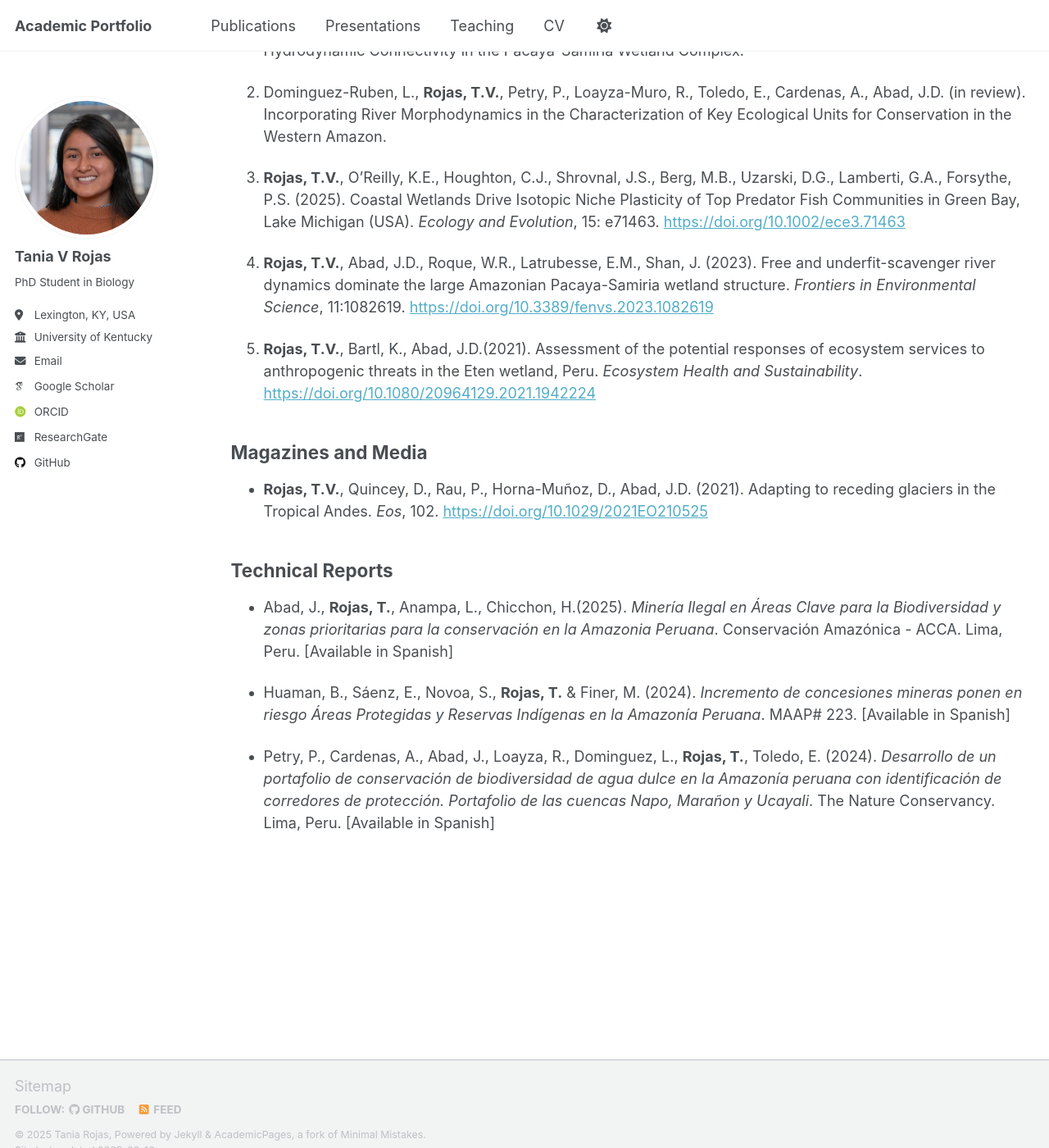
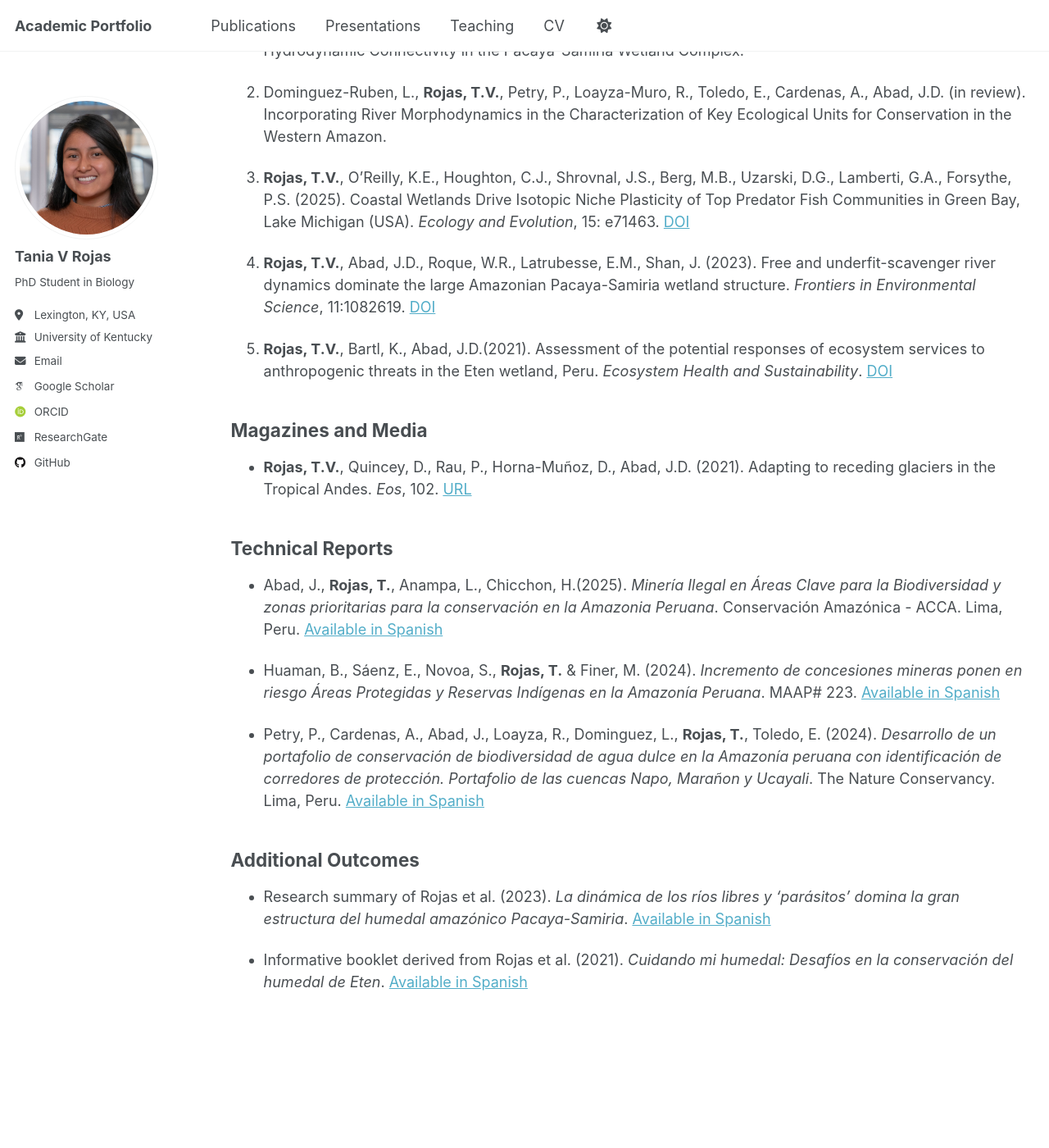
Before and after one commit to taniarojasc/taniarojasc.github.io, a Jekyll site: the page built from _pages/publications.html, in a window 1280 px wide and 1400 px high, scrolled down 237 px. Shown: the whole window at 82% size. Built offline with Jekyll 4.4.1, drawn with Linux system fonts in a browser that asks for light colours; some web fonts are replaced; a script that is not in the unit is left out.

Commit message:
Update publications.html

```diff
--- a/_pages/publications.html
+++ b/_pages/publications.html
@@ -22,38 +22,51 @@ author_profile: true
     </li>
 
     <li>
-      <p><strong>Rojas, T.V.</strong>, O’Reilly, K.E., Houghton, C.J., Shrovnal, J.S., Berg, M.B., Uzarski, D.G., Lamberti, G.A., Forsythe, P.S. (2025). Coastal Wetlands Drive Isotopic Niche Plasticity of Top Predator Fish Communities in Green Bay, Lake Michigan (USA). <em>Ecology and Evolution</em>, 15: e71463. <a href="https://doi.org/10.1002/ece3.71463" target="_blank" rel="noopener noreferrer">https://doi.org/10.1002/ece3.71463</a></p>
+      <p><strong>Rojas, T.V.</strong>, O’Reilly, K.E., Houghton, C.J., Shrovnal, J.S., Berg, M.B., Uzarski, D.G., Lamberti, G.A., Forsythe, P.S. (2025). Coastal Wetlands Drive Isotopic Niche Plasticity of Top Predator Fish Communities in Green Bay, Lake Michigan (USA). <em>Ecology and Evolution</em>, 15: e71463. <a href="https://doi.org/10.1002/ece3.71463" target="_blank" rel="noopener noreferrer">DOI</a></p>
     </li>
 
     <li>
-      <p><strong>Rojas, T.V.</strong>, Abad, J.D., Roque, W.R., Latrubesse, E.M., Shan, J. (2023). Free and underfit-scavenger river dynamics dominate the large Amazonian Pacaya-Samiria wetland structure. <em>Frontiers in Environmental Science</em>, 11:1082619. <a href="https://doi.org/10.3389/fenvs.2023.1082619" target="_blank" rel="noopener noreferrer">https://doi.org/10.3389/fenvs.2023.1082619</a></p>
+      <p><strong>Rojas, T.V.</strong>, Abad, J.D., Roque, W.R., Latrubesse, E.M., Shan, J. (2023). Free and underfit-scavenger river dynamics dominate the large Amazonian Pacaya-Samiria wetland structure. <em>Frontiers in Environmental Science</em>, 11:1082619. <a href="https://doi.org/10.3389/fenvs.2023.1082619" target="_blank" rel="noopener noreferrer">DOI</a></p>
     </li>
 
     <li>
-      <p><strong>Rojas, T.V.</strong>, Bartl, K., Abad, J.D.(2021). Assessment of the potential responses of ecosystem services to anthropogenic threats in the Eten wetland, Peru. <em>Ecosystem Health and Sustainability</em>. <a href="https://doi.org/10.1080/20964129.2021.1942224" target="_blank" rel="noopener noreferrer">https://doi.org/10.1080/20964129.2021.1942224</a></p>
+      <p><strong>Rojas, T.V.</strong>, Bartl, K., Abad, J.D.(2021). Assessment of the potential responses of ecosystem services to anthropogenic threats in the Eten wetland, Peru. <em>Ecosystem Health and Sustainability</em>. <a href="https://doi.org/10.1080/20964129.2021.1942224" target="_blank" rel="noopener noreferrer">DOI</a></p>
     </li>
   </ol>
 
   <h2>Magazines and Media</h2>
   <ul>
     <li>
-      <p><strong>Rojas, T.V.</strong>, Quincey, D., Rau, P., Horna-Muñoz, D., Abad, J.D. (2021). Adapting to receding glaciers in the Tropical Andes. <em>Eos</em>, 102. <a href="https://doi.org/10.1029/2021EO210525" target="_blank" rel="noopener noreferrer">https://doi.org/10.1029/2021EO210525</a></p>
+      <p><strong>Rojas, T.V.</strong>, Quincey, D., Rau, P., Horna-Muñoz, D., Abad, J.D. (2021). Adapting to receding glaciers in the Tropical Andes. <em>Eos</em>, 102. <a href="https://doi.org/10.1029/2021EO210525" target="_blank" rel="noopener noreferrer">URL</a></p>
     </li>
   </ul>
 
   <h2>Technical Reports</h2>
   <ul>
     <li>
-      <p>Abad, J., <strong>Rojas, T.</strong>, Anampa, L., Chicchon, H.(2025). <em>Minería Ilegal en Áreas Clave para la Biodiversidad y zonas prioritarias para la conservación en la Amazonia Peruana</em>. Conservación Amazónica - ACCA. Lima, Peru. [Available in Spanish]</p>
+      <p>Abad, J., <strong>Rojas, T.</strong>, Anampa, L., Chicchon, H.(2025). <em>Minería Ilegal en Áreas Clave para la Biodiversidad y zonas prioritarias para la conservación en la Amazonia Peruana</em>. Conservación Amazónica - ACCA. Lima, Peru. <a href="https://drive.google.com/file/d/1RBfY-77RljO-xScruGt8yVIKkhThfIhL/view">Available in Spanish</a></p>
     </li>
 
     <li>
-      <p>Huaman, B., Sáenz, E., Novoa, S., <strong>Rojas, T.</strong> & Finer, M. (2024). <em>Incremento de concesiones mineras ponen en riesgo Áreas Protegidas y Reservas Indígenas en la Amazonía Peruana</em>. MAAP# 223. [Available in Spanish]</p>
+      <p>Huaman, B., Sáenz, E., Novoa, S., <strong>Rojas, T.</strong> & Finer, M. (2024). <em>Incremento de concesiones mineras ponen en riesgo Áreas Protegidas y Reservas Indígenas en la Amazonía Peruana</em>. MAAP# 223. <a href="https://www.maapprogram.org/es/concesiones-mineras-peru/">Available in Spanish</a></p>
     </li>
 
     <li>
-      <p>Petry, P., Cardenas, A., Abad, J., Loayza, R., Dominguez, L., <strong>Rojas, T.</strong>, Toledo, E. (2024). <em>Desarrollo de un portafolio de conservación de biodiversidad de agua dulce en la Amazonía peruana con identificación de corredores de protección. Portafolio de las cuencas Napo, Marañon y Ucayali</em>. The Nature Conservancy. Lima, Peru. [Available in Spanish]</p>
+      <p>Petry, P., Cardenas, A., Abad, J., Loayza, R., Dominguez, L., <strong>Rojas, T.</strong>, Toledo, E. (2024). <em>Desarrollo de un portafolio de conservación de biodiversidad de agua dulce en la Amazonía peruana con identificación de corredores de protección. Portafolio de las cuencas Napo, Marañon y Ucayali</em>. The Nature Conservancy. Lima, Peru. <a href="https://www.nature.org/content/dam/tnc/nature/en/photos/latin-america/Conservacion-biodiversidad-agua-Amazonia-peruana.pdf">Available in Spanish</a></p>
     </li>
   </ul>
 
 </section>
+
+  <h2>Additional Outcomes</h2>
+  <ul>
+    <li>
+      <p>Research summary of Rojas et al. (2023). <em>La dinámica de los ríos libres y ‘parásitos’ domina la gran estructura del humedal amazónico Pacaya-Samiria</em>. <a href="https://drive.google.com/file/d/1hIIoVkBX3fj_mxderyqVd1juJOMObhjP/view?usp=share_link">Available in Spanish</a></p>
+    </li>
+  </ul>
+
+<ul>
+    <li>
+      <p>Informative booklet derived from Rojas et al. (2021). <em>Cuidando mi humedal: Desafíos en la conservación del humedal de Eten</em>. <a href="https://drive.google.com/file/d/17GD1AZQ5e9oBiTdPJjFI1jeeZnXGMzPv/view?usp=sharing">Available in Spanish</a></p>
+    </li>
+</ul>
```
